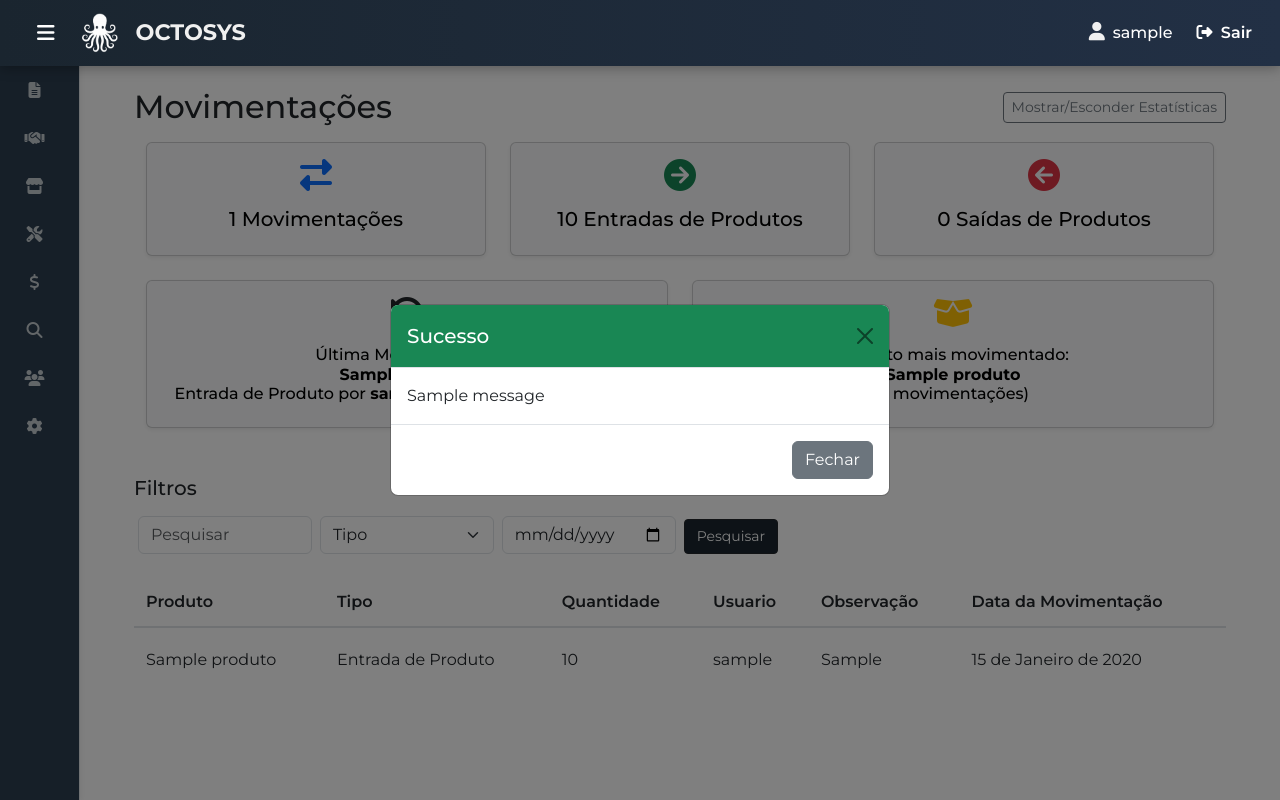
After one commit to Arthurtrin/Sistema-OS, a Django app: page /pt-br/produtos/produtos/movimentacao/relatorio in a window 1280 px wide. The commit adds this page. Run offline with Django 5.2, Linux system fonts and the light colour scheme; a user stored in the database is signed in; tables that the repository leaves empty hold one stand-in row (values such as "Sample post"); one stand-in notice (Sample message) is shown.

Commit message:
função: movimentação em produtos

```diff
--- a/principal/templates/principal/base.html
+++ b/principal/templates/principal/base.html
@@ -287,7 +287,7 @@
 
       <li class="nav-item mb-2">
         <a class="nav-link d-flex align-items-center" href="#OsSubmenu" data-bs-toggle="collapse" aria-expanded="false">
-          <i class="fas fa-file-alt"></i><span class="ms-2">Ordem de Serviço</span>
+          <i class="fas fa-file-alt"></i><span class="ms-0">Ordem de Serviço</span>
         </a>
         <ul class="collapse list-unstyled ps-4" id="OsSubmenu">
           <li><a class="nav-link" href="{% url 'ordem_servico:criar_os' %}"><i class="fa-solid fa-plus me-2"></i>Criar</a></li>
@@ -298,7 +298,7 @@
 
       <li class="nav-item mb-2">
         <a class="nav-link d-flex align-items-center" href="#clientesSubmenu" data-bs-toggle="collapse" aria-expanded="false">
-          <i class="fas fa-handshake"></i><span class="ms-2">Clientes</span>
+          <i class="fas fa-handshake"></i><span class="ms-0">Clientes</span>
         </a>
         <ul class="collapse list-unstyled ps-4" id="clientesSubmenu">
           <li><a class="nav-link" href="{% url 'clientes:cadastrar_clientes' %}"><i class="fa-solid fa-plus me-2"></i>Criar</a></li>
@@ -309,20 +309,27 @@
 
       <li class="nav-item mb-2">
         <a class="nav-link d-flex align-items-center" href="#produtosSubmenu" data-bs-toggle="collapse" aria-expanded="false">
-          <i class="fas fa-box"></i><span class="ms-2">Produtos</span>
+          <i class="fas fa-store"></i><span class="ms-0">Estoque</span>
         </a>
         <ul class="collapse list-unstyled ps-4" id="produtosSubmenu">
           <li><a class="nav-link" href="{% url 'produtos:cadastrar_produto' %}"><i class="fa-solid fa-plus me-2"></i>Criar</a></li>
-          <li><a class="nav-link" href="{% url 'produtos:listar_produtos' %}"><i class="fas fa-box me-2"></i>Ver Produtos</a></li>
-          <li><a class="nav-link" href="#" data-bs-toggle="modal" data-bs-target="#modalEntrada"><i class="fas fa-arrow-circle-right me-2"></i>Entrada</a></li>
-          <li><a class="nav-link" href="#" data-bs-toggle="modal" data-bs-target="#modalSaida"><i class="fas fa-arrow-circle-left me-2"></i>Saída</a></li>
+          <li><a class="nav-link" href="{% url 'produtos:listar_produtos' %}"><i class="fas fa-shopping-basket me-2"></i>Ver Produtos</a></li>
+          <li><a class="nav-link d-flex align-items-center" href="#moviSubmenu" data-bs-toggle="collapse" aria-expanded="false">
+            <i class="fas fa-exchange-alt me-2"></i>Movimentações</a>
+          </li>
+          <ul class="collapse list-unstyled ps-4" id="moviSubmenu">
+            <li><a class="nav-link" href="#" data-bs-toggle="modal" data-bs-target="#modalEntrada"><i class="fas fa-arrow-circle-right me-2"></i>Entrada</a></li>
+            <li><a class="nav-link" href="#" data-bs-toggle="modal" data-bs-target="#modalSaida"><i class="fas fa-arrow-circle-left me-2"></i>Saída</a></li>
+            <li><a class="nav-link" href="{% url 'produtos:relatorio_movimentacao' %}"><i class="fas fa-chart-bar me-2"></i>Relatorio</a></li>
+          </ul>
+
           <li><a class="nav-link" href="{% url 'produtos:fabricante_marca_grupo' %}"><i class="fas fa-cog me-2"></i>Definições</a></li>
         </ul>
       </li>
 
       <li class="nav-item mb-2">
         <a class="nav-link d-flex align-items-center" href="#tecnicosSubmenu" data-bs-toggle="collapse" aria-expanded="false">
-          <i class="fas fa-tools"></i><span class="ms-2">Técnicos</span>
+          <i class="fas fa-tools"></i><span class="ms-0">Técnicos</span>
         </a>
         <ul class="collapse list-unstyled ps-4" id="tecnicosSubmenu">
           <li><a class="nav-link" href="{% url 'tecnicos:cadastrar_tecnicos' %}"><i class="fa-solid fa-plus me-2"></i>Criar</a></li>
@@ -331,20 +338,31 @@
       </li>
 
       <li class="nav-item mb-2">
-        <a class="nav-link" href="{% url 'usuarios' user.username %}">
-          <i class="fas fa-users"></i><span class="ms-2">Usuários</span>
+        <a class="nav-link d-flex align-items-center" href="#financeiroSubmenu" data-bs-toggle="collapse" aria-expanded="false">
+          <i class="fas fa-dollar-sign"></i><span class="ms-0">Financeiro</span>
+        </a>
+        <ul class="collapse list-unstyled ps-4" id="financeiroSubmenu">
+          <li><a class="nav-link" href=""><i class="fas fa-arrow-up me-2"></i>A Pagar</a></li>
+          <li><a class="nav-link" href=""><i class="fas fa-arrow-down me-2"></i>A Receber</a></li>
+          <li><a class="nav-link" href=""><i class="fas fa-file-invoice-dollar me-2"></i>Relatórios</a></li>
+        </ul>
+      </li>
+
+      <li class="nav-item mb-2">
+        <a class="nav-link" href="{% url 'atividades:ver_atividades' %}">
+          <i class="fas fa-search"></i><span class="ms-0">Auditoria</span>
         </a>
       </li>
 
       <li class="nav-item mb-2">
-        <a class="nav-link" href="{% url 'atividades:ver_atividades' %}">
-          <i class="fas fa-search"></i><span class="ms-2">Auditoria</span>
+        <a class="nav-link" href="{% url 'usuarios' user.username %}">
+          <i class="fas fa-users"></i><span class="ms-0">Usuários</span>
         </a>
       </li>
 
       <li class="nav-item mb-2">
         <a class="nav-link" href="{% url 'configuracoes' %}">
-          <i class="fas fa-cog"></i><span class="ms-2">Configurações</span>
+          <i class="fas fa-cog"></i><span class="ms-0">Configurações</span>
         </a>
       </li>
     </ul>
@@ -368,6 +386,10 @@
           <div class="mb-3">
             <label for="quantidadeEntrada" class="form-label">Quantidade de Entrada</label>
             <input type="number" class="form-control" id="quantidadeEntrada" name="quantidadeEntrada" required>
+          </div>
+          <div class="mb-3">
+            <label for="Observacao" class="form-label">Observações</label>
+            <textarea class="form-control" id="Observacao" name="Observacao" rows="3"></textarea>
           </div>
         </div>
         <div class="modal-footer">
@@ -397,6 +419,10 @@
           <div class="mb-3">
             <label for="quantidadeSaida" class="form-label">Quantidade de Saída</label>
             <input type="number" class="form-control" id="quantidadeSaida" name="quantidadeSaida" required>
+          </div>
+          <div class="mb-3">
+            <label for="Observacao" class="form-label">Observações</label>
+            <textarea class="form-control" id="Observacao" name="Observacao" rows="3"></textarea>
           </div>
         </div>
         <div class="modal-footer">
--- a/produtos/admin.py
+++ b/produtos/admin.py
@@ -1,5 +1,5 @@
 from django.contrib import admin
-from .models import Produto, Grupo, Marca, Fabricante
+from .models import Produto, Grupo, Marca, Fabricante, Movimentacao
 
 @admin.register(Produto)
 class ProdutoAdmin(admin.ModelAdmin):
@@ -10,3 +10,4 @@ class ProdutoAdmin(admin.ModelAdmin):
 admin.site.register(Grupo)
 admin.site.register(Marca)
 admin.site.register(Fabricante)
+admin.site.register(Movimentacao)
--- /dev/null
+++ b/produtos/templates/produtos/movimentacoes.html
@@ -0,0 +1,280 @@
+{% extends 'principal/base.html' %}
+{% block title %}Gerenciar Produtos{% endblock %}
+
+{% block content %}
+
+{% if messages %}
+  {% for message in messages %}
+    <div class="modal fade" id="messageModal" tabindex="-1" aria-labelledby="messageModalLabel" aria-hidden="true">
+      <div class="modal-dialog modal-dialog-centered">
+        <div class="modal-content">
+          <div class="modal-header {% if message.tags == 'error' %}bg-danger text-white{% else %}bg-success text-white{% endif %}">
+            <h5 class="modal-title" id="messageModalLabel">
+              {% if message.tags == 'error' %}Erro{% else %}Sucesso{% endif %}
+            </h5>
+            <button type="button" class="btn-close" data-bs-dismiss="modal" aria-label="Fechar"></button>
+          </div>
+          <div class="modal-body">
+            {{ message }}
+          </div>
+          <div class="modal-footer">
+            <button type="button" class="btn btn-secondary" data-bs-dismiss="modal">Fechar</button>
+          </div>
+        </div>
+      </div>
+    </div>
+
+    <script>
+      document.addEventListener('DOMContentLoaded', function () {
+        const modal = new bootstrap.Modal(document.getElementById('messageModal'));
+        modal.show();
+      });
+    </script>
+  {% endfor %}
+{% endif %}
+
+<style>
+    .table-pagination-container {
+        min-height: 350px;
+        display: flex;
+        flex-direction: column;
+        justify-content: space-between;
+    }
+
+    .custom-table {
+        border-collapse: separate;
+        border-spacing: 0 8px;
+        background-color: transparent;
+    }
+
+    .custom-table thead {
+        background-color: #343a40;
+        color: white;
+    }
+
+    .custom-table th {
+        border: none;
+        padding: 12px;
+        font-weight: 600;
+    }
+
+    .custom-table tbody tr {
+        background-color: #ffffff;
+        transition: box-shadow 0.2s ease;
+        border-radius: 8px;
+    }
+
+    .custom-table tbody tr:hover {
+        box-shadow: 0 4px 12px rgba(0, 0, 0, 0.08);
+    }
+
+    .custom-table td {
+        border: none;
+        padding: 12px;
+        vertical-align: middle;
+    }
+
+    .custom-table tbody tr td:first-child {
+        border-top-left-radius: 8px;
+        border-bottom-left-radius: 8px;
+    }
+
+    .custom-table tbody tr td:last-child {
+        border-top-right-radius: 8px;
+        border-bottom-right-radius: 8px;
+    }
+
+    .custom-thead {
+        background-color: #f8f9fa;
+        color: black;
+    }
+
+    .custom-thead th {
+        font-weight: 600;
+        padding: 12px;
+        border-bottom: 2px solid #dee2e6;
+    }
+    .dropdown-menu{
+      background-color: #1a252f;
+    }
+    .dropdown-menu .dropdown-item{
+      background-color: #1a252f;
+      color: #fff;
+    }
+    .dropdown-menu .dropdown-item:hover{
+      background-color: #fffdfd7c;
+      color: white;
+    }
+
+  /* Garante que a soma dos cards não ultrapasse */
+  .row {
+    margin-left: 0;
+    margin-right: 0;
+  }
+</style>
+
+<div class="container my-4">
+    <div class="d-flex justify-content-between align-items-center mb-3">
+    <h2 class="mb-0">Movimentações</h2>
+    <button class="btn btn-outline-secondary btn-sm" type="button" data-bs-toggle="collapse" data-bs-target="#estatisticas" aria-expanded="true" aria-controls="estatisticas">
+      Mostrar/Esconder Estatísticas
+    </button>
+  </div>
+    <div class="table-responsive">
+    <div id="estatisticas" class="collapse show">
+        <div class="row row-cols-1 row-cols-md-3 g-4 mb-4">
+        <div class="col">
+            <div class="card text-bg-light h-100 shadow-sm text-center hover-shadow">
+            <div class="card-body">
+                <i class="fas fa-exchange-alt fa-2x mb-3 text-primary"></i>
+                <h5 class="card-title">{{ total_mov }} Movimentações</h5>
+            </div>
+            </div>
+        </div>
+
+        <div class="col">
+            <div class="card text-bg-light h-100 shadow-sm text-center hover-shadow">
+            <div class="card-body">
+                <i class="fas fa-arrow-circle-right fa-2x mb-3 text-success"></i>
+                <h5 class="card-title">{{ total_entradas }} Entradas de Produtos</h5>
+            </div>
+            </div>
+        </div>
+
+        <div class="col">
+            <div class="card text-bg-light h-100 shadow-sm text-center hover-shadow">
+            <div class="card-body">
+                <i class="fas fa-arrow-circle-left fa-2x mb-3 text-danger"></i>
+                <h5 class="card-title">{{ total_saidas }} Saídas de Produtos</h5>
+            </div>
+            </div>
+        </div>
+        </div>
+
+        <div class="row row-cols-1 row-cols-md-2 g-4 mb-5">
+        <div class="col">
+            <div class="card text-bg-light h-100 shadow-sm text-center hover-shadow">
+            <div class="card-body">
+                <i class="fas fa-history fa-2x mb-3 text-dark"></i>
+                {% if ultima_mov %}
+                <h6 class="card-title">
+                    Última Movimentação:<br>
+                    <strong>{{ ultima_mov.produto }}</strong><br>
+                    {{ ultima_mov.get_tipo_display }} por <strong>{{ ultima_mov.usuario }}</strong> em {{ ultima_mov.data }}
+                </h6>
+                {% else %}
+                <h6 class="card-title">Nenhuma movimentação registrada.</h6>
+                {% endif %}
+            </div>
+            </div>
+        </div>
+
+        <div class="col">
+            <div class="card text-bg-light h-100 shadow-sm text-center hover-shadow">
+            <div class="card-body">
+                <i class="fas fa-box-open fa-2x mb-3 text-warning"></i>
+                {% if produto_mais_movimentado %}
+                <h6 class="card-title">
+                    Produto mais movimentado:<br>
+                    <strong>{{ produto_mais_movimentado.produto__nome }}</strong><br>
+                    ({{ produto_mais_movimentado.total }} movimentações)
+                </h6>
+                {% else %}
+                <h6 class="card-title">Nenhum produto movimentado ainda.</h6>
+                {% endif %}
+            </div>
+            </div>
+        </div>
+        </div>
+    </div> <!-- fecha collapse -->
+        <h5 class="mb-3">Filtros</h5>
+        <div class="mb-3 d-flex justify-content-between align-items-center mb-3">
+
+            <form method="get" class="row g-2 align-items-end">
+                <div class="col-md-3">
+                    <input type="text" name="pesquisa" placeholder="Pesquisar" class="form-control"
+                        value="{{ pesquisa|default:'' }}">
+                </div>
+                <div class="col-md-3">
+                    <select name="tipo" class="form-select">
+                        <option value="">Tipo</option>
+                        {% for valor, label in tipos %}
+                            <option value="{{ valor }}" {% if valor == tipo_selecionado %}selected{% endif %}>{{ label }}</option>
+                        {% endfor %}
+                    </select>
+                </div>
+
+                <div class="col-md-3">
+                    <input type="date" name="data" class="form-control"
+                        value="{{ data|default:'' }}">
+                </div>
+                <div class="col-md-3">
+                    <button type="submit" class="btn btn-dark-custom btn-sm w-auto">
+                        Pesquisar
+                    </button>
+                </div>
+            </form>
+        </div>
+
+
+
+        <div class="table-pagination-container">
+            <table class="table table-hover custom-table">
+                <thead class="custom-thead">
+                    <tr>
+                        <th scope="col">Produto</th>
+                        <th scope="col">Tipo</th>
+                        <th scope="col">Quantidade</th>
+                        <th scope="col">Usuario</th>
+                        <th scope="col">Observação</th>
+                        <th scope="col">Data da Movimentação</th>
+                    </tr>
+                </thead>
+                <tbody>
+                    {% for movi in movimentacoes %}
+                    <tr data-bs-toggle="modal"
+                        data-bs-target="#modalMovi{{ movi.id }}"
+                        style="cursor: pointer;">
+                        <td>{{ movi.produto }}</td>
+                        <td>{{ movi.get_tipo_display }}</td>
+                        <td>{{ movi.quantidade }}</td>
+                        <td>{{ movi.usuario }}</td>
+                        <td>{{ movi.observacao }}</td>
+                        <td>{{ movi.data }}</td>
+                    </tr>
+                    <!-- Modal da movimentação -->
+                    <div class="modal fade" id="modalMovi{{ movi.id }}" tabindex="-1" aria-labelledby="modalLabel{{ movi.id }}" aria-hidden="true">
+                        <div class="modal-dialog">
+                            <div class="modal-content">
+                                <div class="modal-header">
+                                    <h5 class="modal-title" id="modalLabel{{ movi.id }}">Produto: {{ movi.produto }}</h5>
+                                    <button type="button" class="btn-close" data-bs-dismiss="modal" aria-label="Fechar"></button>
+                                </div>
+                                <div class="modal-body">
+                                    <p>Informações da movimentação:</p>
+                                    <ul>
+                                        <li><strong>Tipo:</strong> {{ movi.get_tipo_display }}</li>
+                                        <li><strong>Quantidade:</strong> {{ movi.quantidade }}</li>
+                                        <li><strong>Data:</strong> {{ movi.data }}</li>
+                                        <li><strong>Usuário:</strong> {{ movi.usuario }}</li>
+                                        <li><strong>Observação:</strong> {{ movi.observacao }}</li>
+                                    </ul>
+                                </div>
+                                <div class="modal-footer">
+                                    <button type="button" class="btn btn-secondary" data-bs-dismiss="modal">Fechar</button>
+                                </div>
+                            </div>
+                        </div>
+                    </div>
+                    {% empty %}
+                    <tr>
+                        <td colspan="6">Nenhuma movimentação encontrada.</td>
+                    </tr>
+                    {% endfor %}
+                </tbody>
+            </table>
+        </div>
+    </div>
+</div>
+
+{% endblock %}
--- a/produtos/urls.py
+++ b/produtos/urls.py
@@ -12,6 +12,7 @@ urlpatterns = [
     path('produto/saida', views.saida_produto, name='saida_produto'),
     path('produto/ver/<int:produto_id>/', views.ver_produto, name='ver_produto'),
     path('produtos/fabricante_marca/', views.fabricante_marca_grupo, name='fabricante_marca_grupo'),
+    path('produtos/movimentacao/relatorio', views.relatorio_movimentacao, name='relatorio_movimentacao'),
     path('produtos/marca/editar/<int:marca_id>/', views.editar_marca, name='editar_marca'),
     path('produtos/fabricante/editar/<int:fabricante_id>/', views.editar_fabricante, name='editar_fabricante'),
     path('produtos/marca/excluir/<int:marca_id>/', views.excluir_marca, name='excluir_marca'),
--- a/produtos/views.py
+++ b/produtos/views.py
@@ -4,11 +4,12 @@ from django.db.models import Q
 from django.contrib.auth.decorators import login_required
 from usuarios.models import Perfil, Chave_Gerenciador
 from .forms import ProdutoForm, MarcaForm, FabricanteForm, GrupoForm
-from .models import Produto, Marca, Fabricante, Grupo
+from .models import Produto, Marca, Fabricante, Grupo, Movimentacao
 from django.http import HttpResponseRedirect
 from django.urls import reverse
 from django.contrib import messages
 from configuracoes.models import Empresa
+from django.utils import timezone
 
 @login_required
 def cadastrar_produto(request):
@@ -109,7 +110,7 @@ def entrada_produto(request):
     if request.method == 'POST':
         codigo = request.POST.get('codigoEntrada')
         quantidade = request.POST.get('quantidadeEntrada')
-
+        observacao = request.POST.get('Observacao')
         # Verifica se a quantidade é um número válido
         try:
             quantidade = int(quantidade)
@@ -121,7 +122,7 @@ def entrada_produto(request):
 
         # Tenta buscar o produto
         try:
-            produto = Produto.objects.get(codigo=codigo)
+            produto = Produto.objects.get(id=codigo)
         except Produto.DoesNotExist:
             mensagem = 'Produto não encontrado.'
             return render(request, 'principal/erro.html', {'mensagem': mensagem})
@@ -129,6 +130,15 @@ def entrada_produto(request):
         # Atualiza a quantidade do produto
         produto.quantidade += quantidade
         produto.save()
+
+        Movimentacao.objects.create(
+            tipo = 'entrada',
+            produto = produto,
+            quantidade = quantidade,
+            data = timezone.now().date(),
+            observacao = observacao,
+            usuario = request.user
+        )
 
         messages.success(request, 'Entrada registrada com sucesso!')
         return redirect('produtos:listar_produtos')
@@ -139,7 +149,7 @@ def saida_produto(request):
     if request.method == 'POST':
         codigo = request.POST.get('codigoSaida')
         quantidade = request.POST.get('quantidadeSaida')
-
+        observacao = request.POST.get('Observacao')
         # Verifica se a quantidade é um número inteiro positivo
         try:
             quantidade = int(quantidade)
@@ -151,7 +161,7 @@ def saida_produto(request):
 
         # Tenta buscar o produto
         try:
-            produto = Produto.objects.get(codigo=codigo)
+            produto = Produto.objects.get(id=codigo)
         except Produto.DoesNotExist:
             mensagem = 'Produto não encontrado.'
             return render(request, 'principal/erro.html', {'mensagem': mensagem})
@@ -165,10 +175,81 @@ def saida_produto(request):
         produto.quantidade -= quantidade
         produto.save()
 
+        Movimentacao.objects.create(
+            tipo = 'saida',
+            produto = produto,
+            quantidade = quantidade,
+            data = timezone.now().date(),
+            observacao = observacao,
+            usuario = request.user
+        )
+
         messages.success(request, 'Saída registrada com sucesso!')
         return redirect('produtos:listar_produtos')
 
     return redirect('produtos:listar_produtos')
+
+from django.db.models import Sum, Count
+from django.db.models.functions import TruncDate
+from django.contrib.auth.decorators import login_required
+from django.db.models import Q
+from .models import Movimentacao
+
+@login_required
+def relatorio_movimentacao(request):
+    TIPOS = [
+        ('entrada', 'Entrada de Produto'),
+        ('saida', 'Saída de Produto'),
+    ]
+
+    pesquisa = request.GET.get('pesquisa', '')
+    tipo = request.GET.get('tipo', '')
+    data = request.GET.get('data', '')
+
+    movimentacoes = Movimentacao.objects.all().order_by('-id')
+
+    if pesquisa:
+        movimentacoes = movimentacoes.filter(
+            Q(produto__nome__icontains=pesquisa) |
+            Q(usuario__username__icontains=pesquisa) |
+            Q(observacao__icontains=pesquisa)
+        )
+
+    if tipo:
+        movimentacoes = movimentacoes.filter(tipo=tipo)
+
+    if data:
+        movimentacoes = movimentacoes.filter(data=data)
+
+    # Estatísticas
+    total_entradas = movimentacoes.filter(tipo='entrada').aggregate(total=Sum('quantidade'))['total'] or 0
+    total_saidas = movimentacoes.filter(tipo='saida').aggregate(total=Sum('quantidade'))['total'] or 0
+    total_mov = movimentacoes.count()
+
+    ultima_mov = movimentacoes.first()
+    produto_mais_movimentado = movimentacoes.values('produto__nome')\
+        .annotate(total=Count('id')).order_by('-total').first()
+
+    usuario_top = movimentacoes.values('usuario__username')\
+        .annotate(total=Count('id')).order_by('-total').first()
+
+    context = {
+        'tipos': TIPOS,
+        'tipo_selecionado': tipo,
+        'pesquisa': pesquisa,
+        'data': data,
+        'movimentacoes': movimentacoes,
+
+        # Estatísticas
+        'total_mov': total_mov,
+        'total_entradas': total_entradas,
+        'total_saidas': total_saidas,
+        'ultima_mov': ultima_mov,
+        'produto_mais_movimentado': produto_mais_movimentado,
+        'usuario_top': usuario_top,
+    }
+
+    return render(request, 'produtos/movimentacoes.html', context)
 
 @login_required
 def fabricante_marca_grupo(request):
```
Also changed, not shown: produtos/models.py (+18 -1 lines), principal/static/principal/img/logo2.png, produtos/migrations/0007_movimentacao.py (added), produtos/migrations/0008_rename_observação_movimentacao_observacao.py (added).
